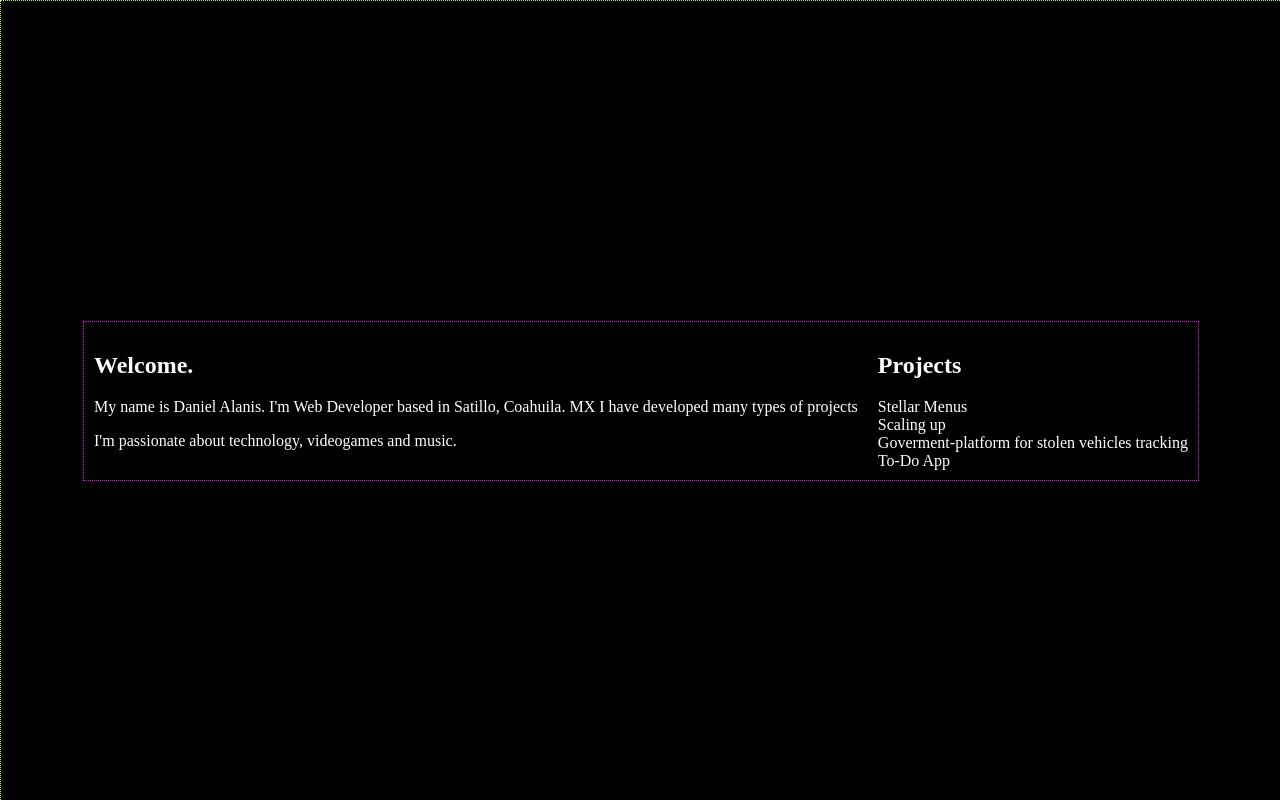
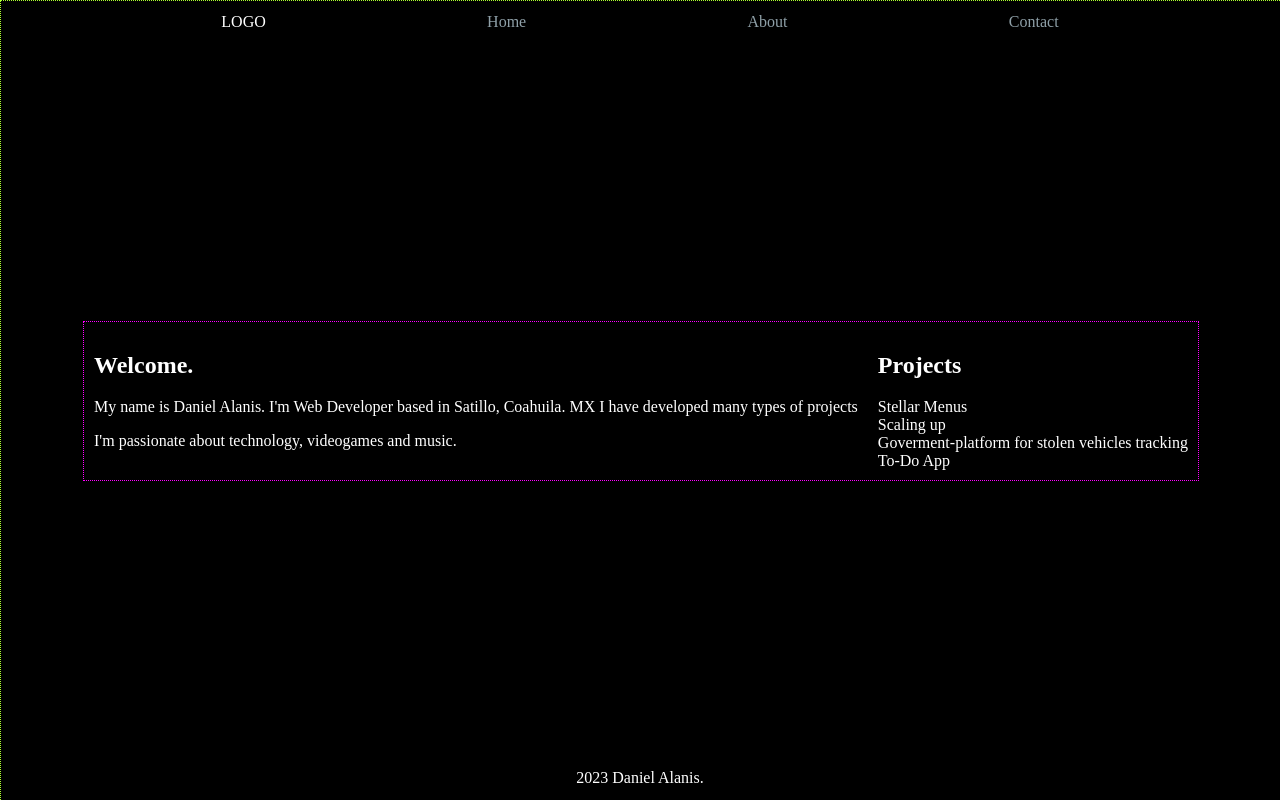
Before and after one commit to d4lanis/portfolio, a React (Vite) app: page / in a window 1280 px wide. Built offline with nearby package versions, Linux system fonts and the light colour scheme.

Commit message:
global css modified, navbar and footer components added

```diff
--- a/src/App.tsx
+++ b/src/App.tsx
@@ -1,6 +1,11 @@
+import NavBar from "./components/navbar";
+import Footer from "./components/footer";
+
 function App() {
 
   return (
+    <div>
+      <NavBar/>
       <div className="main-section">
         <section>
         <h1>Welcome.</h1>
@@ -21,6 +26,8 @@ function App() {
           </ul>
         </section>
       </div>
+      <Footer/>
+    </div>
   )
 }
 
--- /dev/null
+++ b/src/components/footer/index.tsx
@@ -0,0 +1,11 @@
+function Footer () {
+    return (
+        <footer style={{position: "fixed", bottom: "0%", left: "0%", width: "100%", paddingBottom: "1%"}}>
+            <ul style={{display: "flex", justifyContent: "center"}}>
+                <li>{new Date().getFullYear()} Daniel Alanis.</li>
+            </ul>
+        </footer>
+    );
+}
+
+export default Footer;
--- /dev/null
+++ b/src/components/navbar/index.tsx
@@ -0,0 +1,16 @@
+function NavBar () {
+
+
+    return (
+        <nav style={{position: "fixed", top: "0%", left: "0%", width: "100%", paddingTop: "1%"}}>
+            <ul style={{display: "flex", justifyContent: "space-evenly"}}>
+                <li>LOGO</li>
+                <li><a href="#">Home</a></li>
+                <li><a href="#">About</a></li>
+                <li><a href="#">Contact</a></li>
+             </ul>
+        </nav>
+    );
+}
+
+export default NavBar;
--- a/src/index.css
+++ b/src/index.css
@@ -23,6 +23,7 @@ body, input, textarea, button, select {
 /* set the color of links to a different color */
 a {
   color: #8fa0a8;
+  text-decoration: none
 }
 
 /* set the color of visited links to a different color */
```
Also changed, not shown: .gitpod.yml (added). Lines whose indentation alone changed are shown as unchanged.
